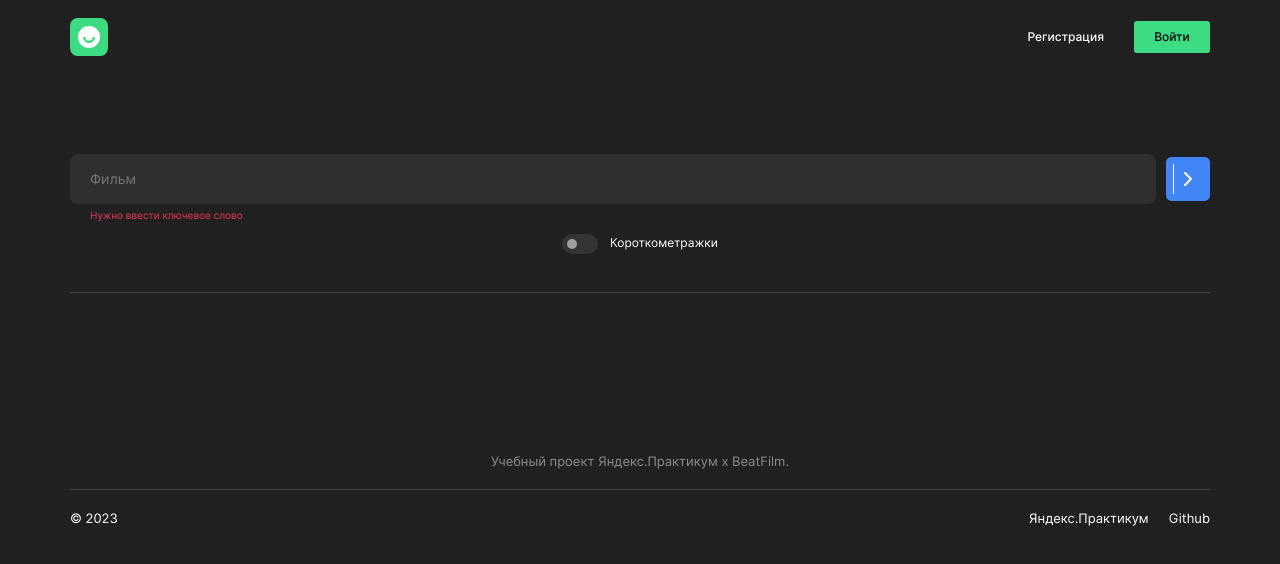
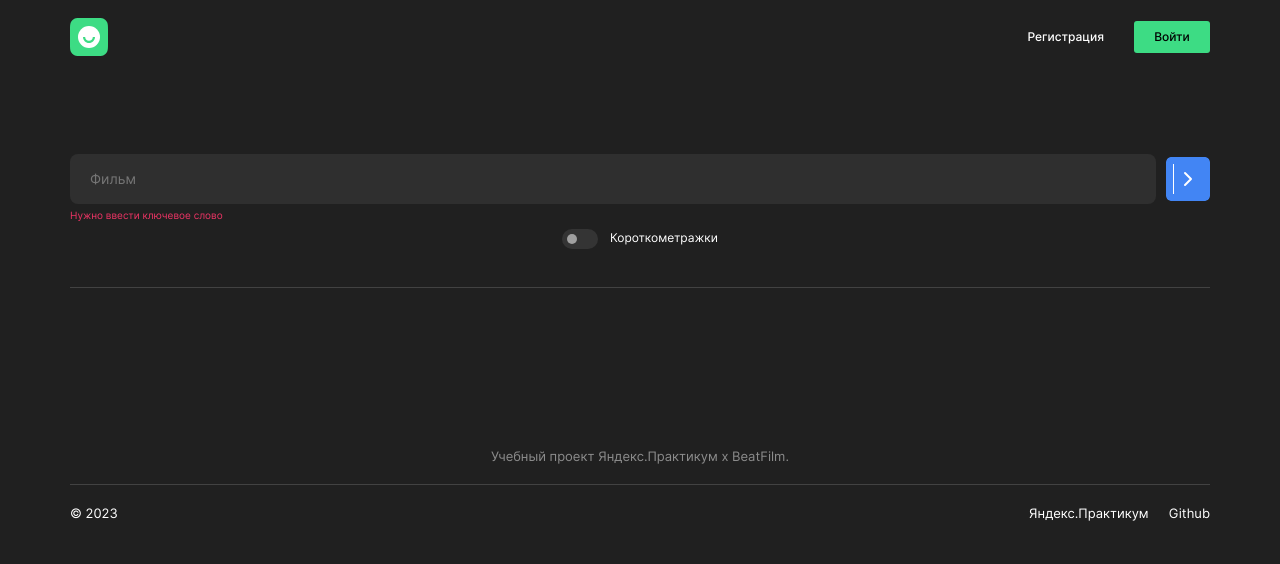
Before and after one commit to Astrafob/movies-explorer-frontend, a React (Create React App) app: page /movies in a window 1280 px wide. Shown: the top 564 px of the page. Built offline with nearby package versions, Linux system fonts and the light colour scheme; no server answers; sample sign-in values are in the browser's storage.

Commit message:
change input-error

```diff
--- a/src/components/SearchForm/SearchForm.css
+++ b/src/components/SearchForm/SearchForm.css
@@ -27,7 +27,7 @@
 }
 
 .search-form__input-error {
-  padding: 5px 20px;
+  margin-top: 5px;
   visibility: hidden;
   min-width: 100%;
   min-height: 10px;
```
